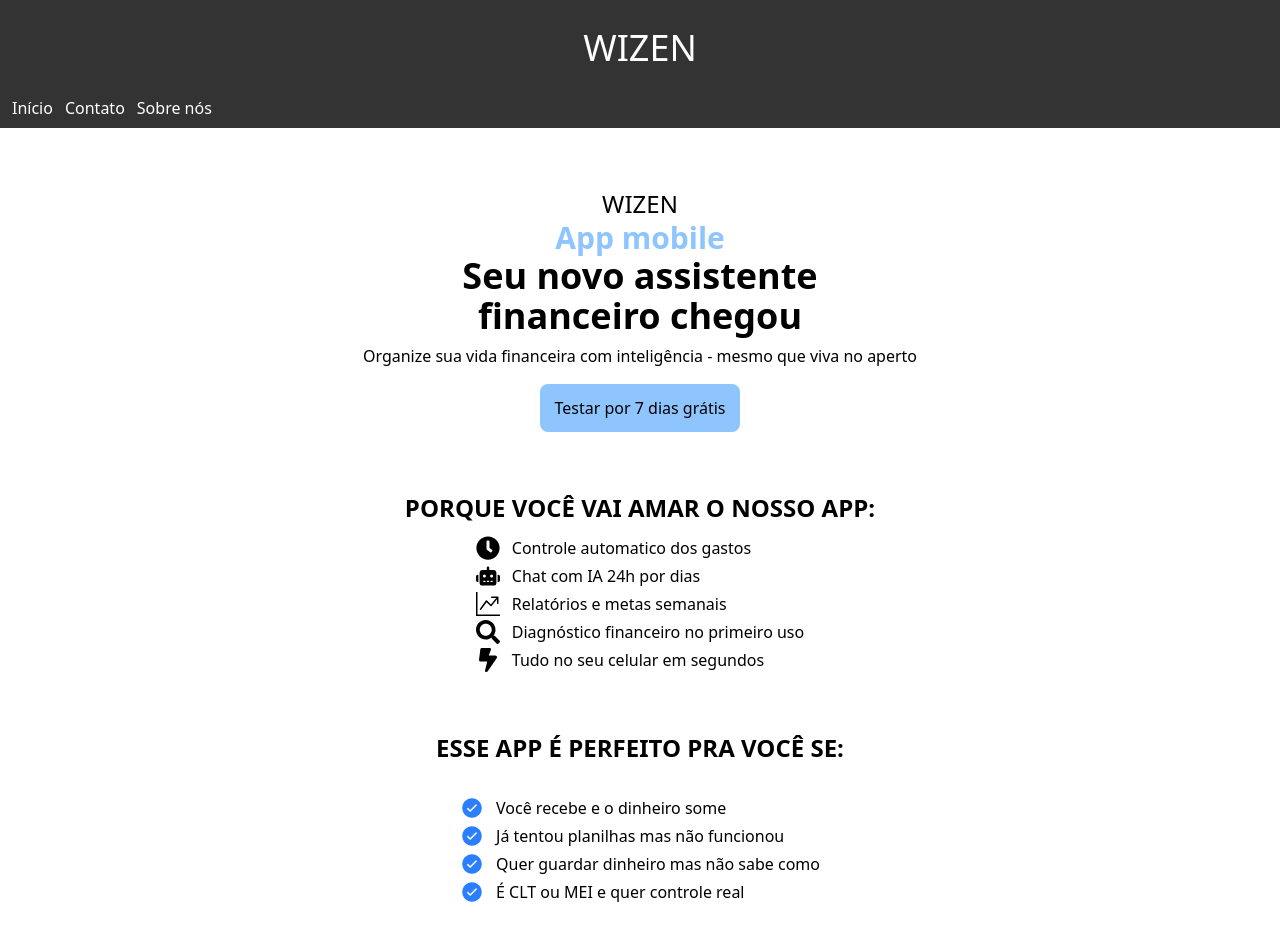
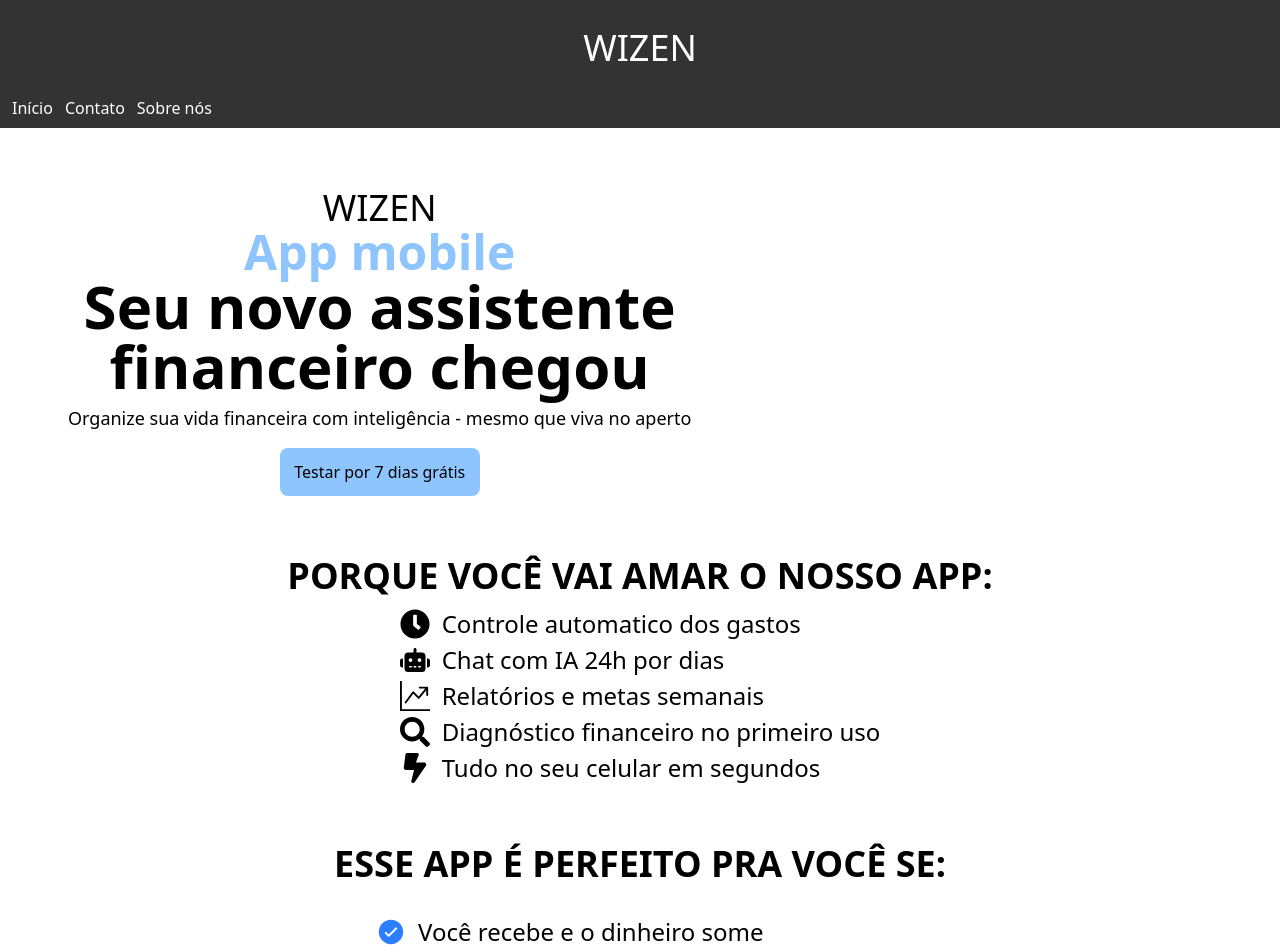
Before and after one commit to trafegoofertaecontingencia/wizen, a Next.js app: page / in a window 1280 px wide. Shown: the top 952 px of the page. Built offline with nearby package versions, Linux system fonts and the light colour scheme.

Commit message:
primeira versão para desktop

```diff
--- a/app/components/Bullets.tsx
+++ b/app/components/Bullets.tsx
@@ -7,27 +7,27 @@ import { FaBoltLightning } from "react-icons/fa6";
 export default function Bullets() {
     return (
         <div className="mt-15 flex flex-col items-center">
-            <h1 className="uppercase text-2xl font-bold text-center m-8 mt-0 mb-3">Porque você vai amar o nosso app:</h1>
+            <h1 className="uppercase text-2xl md:text-4xl font-bold text-center m-8 mt-0 mb-3">Porque você vai amar o nosso app:</h1>
             <ul className="m-6 mt-0 mb-0 flex flex-col gap-1">
                 <li className="flex gap-3 items-center">
-                    <FaClock className="text-2xl" />
-                    <p>Controle automatico dos gastos</p>
+                    <FaClock className="text-2xl md:text-3xl" />
+                    <p className="md:text-2xl">Controle automatico dos gastos</p>
                 </li>
                 <li className="flex gap-3 items-center">
-                    <FaRobot className="text-2xl" />
-                    <p>Chat com IA 24h por dias</p>
+                    <FaRobot className="text-2xl md:text-3xl" />
+                    <p className="md:text-2xl">Chat com IA 24h por dias</p>
                 </li>
                 <li className="flex gap-3 items-center">
-                    <BsGraphUpArrow className="text-2xl" />
-                    <p>Relatórios e metas semanais</p>
+                    <BsGraphUpArrow className="text-2xl md:text-3xl" />
+                    <p className="md:text-2xl">Relatórios e metas semanais</p>
                 </li>
                 <li className="flex gap-3 items-center">
-                    <FaSearch className="text-2xl"/>
-                    <p>Diagnóstico financeiro no primeiro uso</p>
+                    <FaSearch className="text-2xl md:text-3xl"/>
+                    <p className="md:text-2xl">Diagnóstico financeiro no primeiro uso</p>
                 </li>
                 <li className="flex gap-3 items-center">
-                    <FaBoltLightning className="text-2xl" />
-                    <p>Tudo no seu celular em segundos</p>
+                    <FaBoltLightning className="text-2xl md:text-3xl" />
+                    <p className="md:text-2xl">Tudo no seu celular em segundos</p>
                 </li>
             </ul>
         </div>
--- a/app/components/ForYou.tsx
+++ b/app/components/ForYou.tsx
@@ -3,23 +3,23 @@ import { IoIosCheckmarkCircle } from "react-icons/io";
 export default function Bullets() {
     return (
         <div className="mt-15 flex flex-col items-center">
-            <h1 className="uppercase text-2xl font-bold text-center m-8 mt-0 ">Esse app é perfeito pra você se:</h1>
+            <h1 className="uppercase text-2xl md:text-4xl font-bold text-center m-8 mt-0 ">Esse app é perfeito pra você se:</h1>
             <ul className="m-6 mt-0 flex flex-col gap-1 mb-4">
                 <li className="flex gap-3 items-center">
-                    <IoIosCheckmarkCircle className="text-blue-500 text-2xl" />
-                    <p>Você recebe e o dinheiro some</p>
+                    <IoIosCheckmarkCircle className="text-blue-500 text-2xl md:text-3xl" />
+                    <p className="md:text-2xl">Você recebe e o dinheiro some</p>
                 </li>
                 <li className="flex gap-3 items-center">
-                    <IoIosCheckmarkCircle className="text-blue-500 text-2xl" />
-                    <p>Já tentou planilhas mas não funcionou</p>
+                    <IoIosCheckmarkCircle className="text-blue-500 text-2xl md:text-3xl" />
+                    <p className="md:text-2xl">Já tentou planilhas mas não funcionou</p>
                 </li>
                 <li className="flex gap-3 items-center">
-                    <IoIosCheckmarkCircle className="text-blue-500 text-2xl" />
-                    <p>Quer guardar dinheiro mas não sabe como</p>
+                    <IoIosCheckmarkCircle className="text-blue-500 text-2xl md:text-3xl" />
+                    <p className="md:text-2xl">Quer guardar dinheiro mas não sabe como</p>
                 </li>
                 <li className="flex gap-3 items-center">
-                    <IoIosCheckmarkCircle className="text-blue-500 text-2xl" />
-                    <p>É CLT ou MEI e quer controle real</p>
+                    <IoIosCheckmarkCircle className="text-blue-500 text-2xl md:text-3xl" />
+                    <p className="md:text-2xl">É CLT ou MEI e quer controle real</p>
                 </li>
             </ul>
         </div>
--- a/app/components/Intro.tsx
+++ b/app/components/Intro.tsx
@@ -1,13 +1,13 @@
 export default function Intro() {
     return (
-        <div className="pt-15 flex justify-center text-center">
+        <div className="pt-15 flex justify-center text-center md:justify-start md:ml-15">
           <div className="flex flex-col items-center">
-            <p className="text-2xl">WIZEN</p>
-            <p className="text-blue-300 text-3xl font-bold">App mobile</p>
-            <p className="text-4xl font-bold">Seu novo assistente <br /> financeiro chegou</p>
-            <p className="m-2">Organize sua vida financeira com inteligência - mesmo que viva no aperto</p>
+            <p className="text-2xl md:text-4xl">WIZEN</p>
+            <p className="text-blue-300 text-3xl md:text-5xl font-bold">App mobile</p>
+            <p className="text-4xl md:text-6xl font-bold">Seu novo assistente <br /> financeiro chegou</p>
+            <p className="m-2 md:text-lg">Organize sua vida financeira com inteligência - mesmo que viva no aperto</p>
             <button className="bg-blue-300 rounded-lg p-3 mt-2 w-50">Testar por 7 dias grátis</button>
           </div>
         </div>
     )
-}
+};
--- a/app/components/Solution.tsx
+++ b/app/components/Solution.tsx
@@ -3,8 +3,8 @@ import Image from "next/image";
 export default function Solution() {
     return (
         <div className="flex flex-col items-center mt-15">
-            <h1 className="text-2xl uppercase font-bold max-w-[600px] text-center m-6 mt-0">Você vive no limite e nunca sobra nada? A culpa não é só sua</h1>
-            <p>Mas a solução pode estar no seu bolso, literalmente!</p>
+            <h1 className="text-2xl md:text-4xl uppercase font-bold max-w-[600px] text-center m-6 mt-0">Você vive no limite e nunca sobra nada? A culpa não é só sua</h1>
+            <p className="md:text-lg">Mas a solução pode estar no seu bolso, literalmente!</p>
             <Image
                 src="/images/laptop_and_phone.png"
                 alt="Descrição da imagem"
@@ -12,7 +12,7 @@ export default function Solution() {
                 height={200}
                 />
 
-            <p className="max-w-[600px] text-center">Um app com inteligência artificial que entende sua realidade, te
+            <p className="max-w-[600px] text-center md:text-lg">Um app com inteligência artificial que entende sua realidade, te
             ajuda a organizar a vida financeira, parar de gastar com besteira e
             começar a viver com tranquilidade.
             </p>
```
